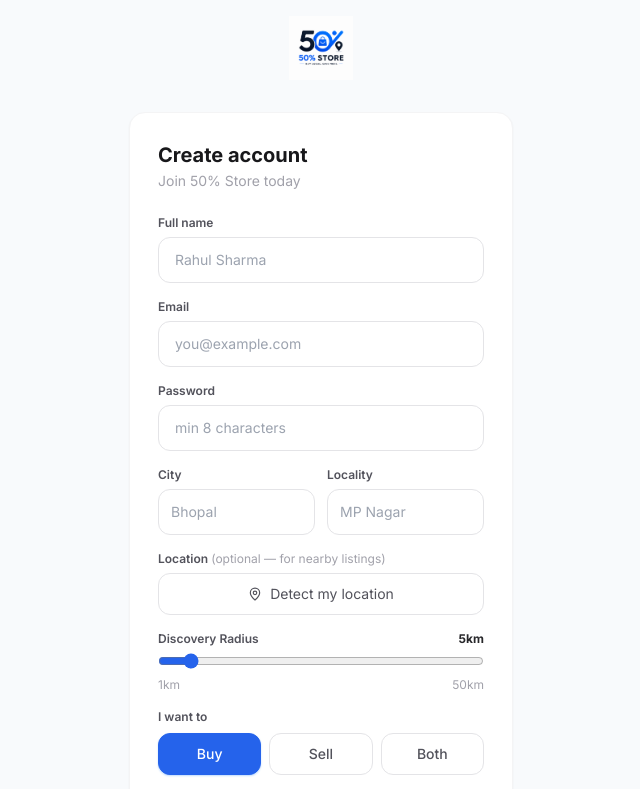
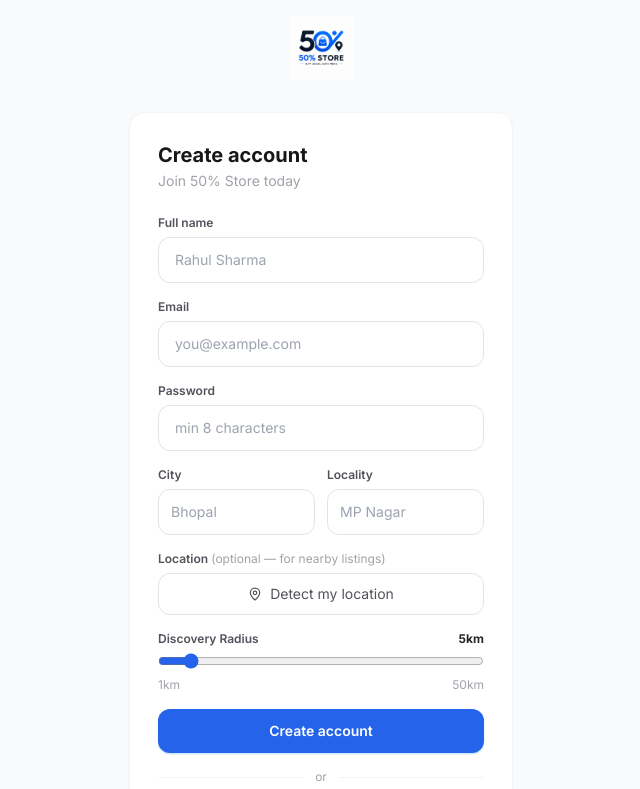
Before and after one commit to RaghavNITAP/50-percent-store, a React (Vite) app in the folder frontend/: page /register in a window 1280 px wide. Shown: the top 789 px of the page, without its empty margins (319-959 px from the left). Built offline with nearby package versions, Linux system fonts and the light colour scheme; no server answers.

Commit message:
fix: remove role selector from register page

```diff
--- a/frontend/src/pages/RegisterPage.jsx
+++ b/frontend/src/pages/RegisterPage.jsx
@@ -7,7 +7,7 @@ import toast from "react-hot-toast";
 
 export default function RegisterPage() {
   const [form, setForm] = useState({
-    full_name: "", email: "", password: "", role: "buyer", city: "", locality: "",
+    full_name: "", email: "", password: "", role: "both", city: "", locality: "",
     latitude: null, longitude: null, availability_radius_km: 5,
   });
   const [locating, setLocating] = useState(false);
@@ -126,21 +126,6 @@ export default function RegisterPage() {
             </div>
           </div>
 
-          <div>
-            <label className="block text-xs font-semibold text-zinc-600 mb-2">I want to</label>
-            <div className="grid grid-cols-3 gap-2">
-              {[{ value: "buyer", label: "Buy" }, { value: "seller", label: "Sell" }, { value: "both", label: "Both" }].map((r) => (
-                <button key={r.value} type="button" onClick={() => setForm({ ...form, role: r.value })}
-                  className={`py-2.5 rounded-xl text-sm font-medium border transition ${
-                    form.role === r.value
-                      ? "bg-blue-600 text-white border-blue-600 shadow-sm shadow-blue-200"
-                      : "bg-white text-zinc-600 border-zinc-200 hover:border-zinc-400"
-                  }`}>
-                  {r.label}
-                </button>
-              ))}
-            </div>
-          </div>
 
           <button type="submit" disabled={loading}
             className="w-full bg-blue-600 text-white py-3 rounded-xl text-sm font-semibold hover:bg-blue-700 disabled:opacity-50 transition shadow-sm shadow-blue-200 mt-2">
```
